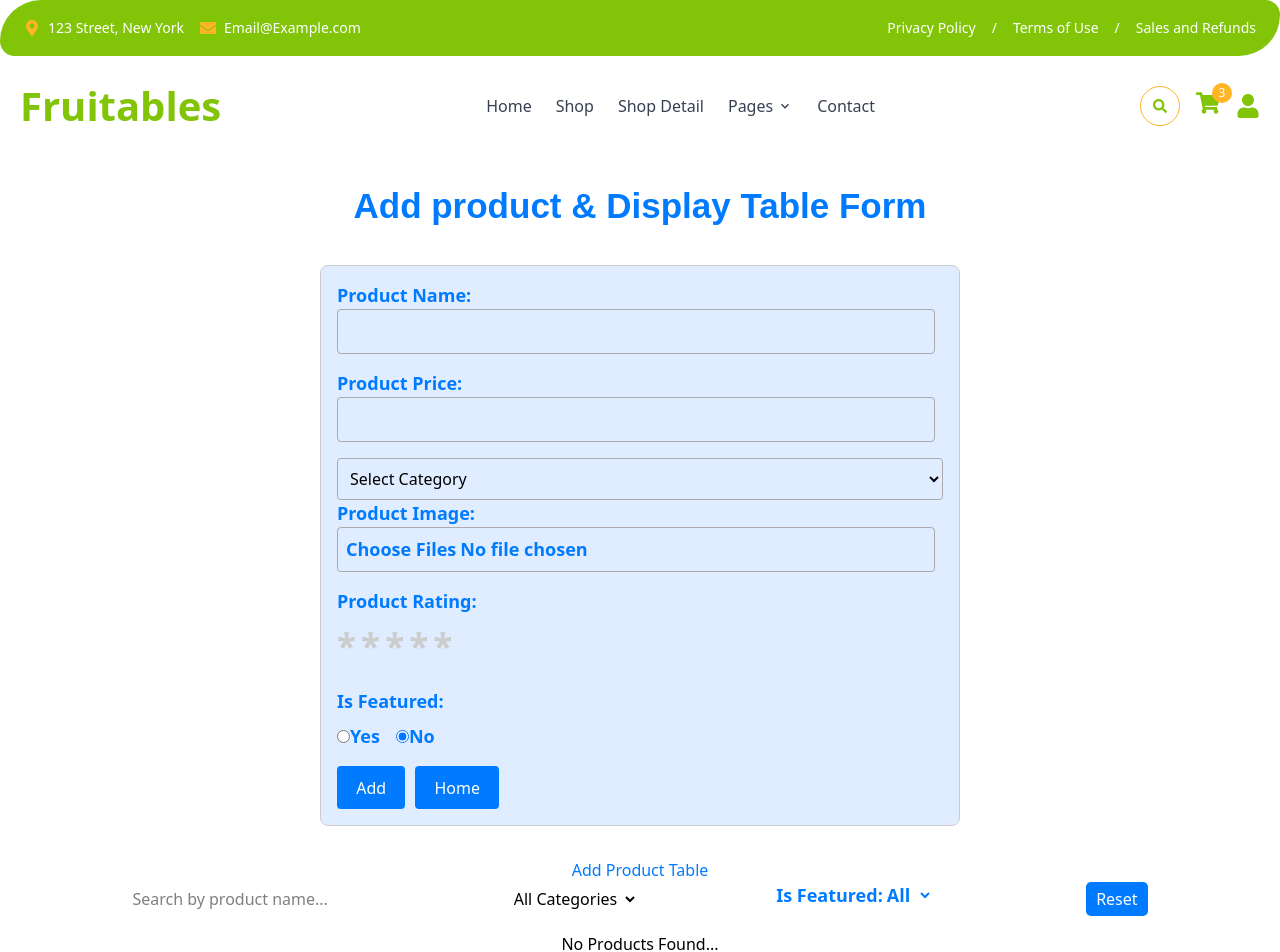
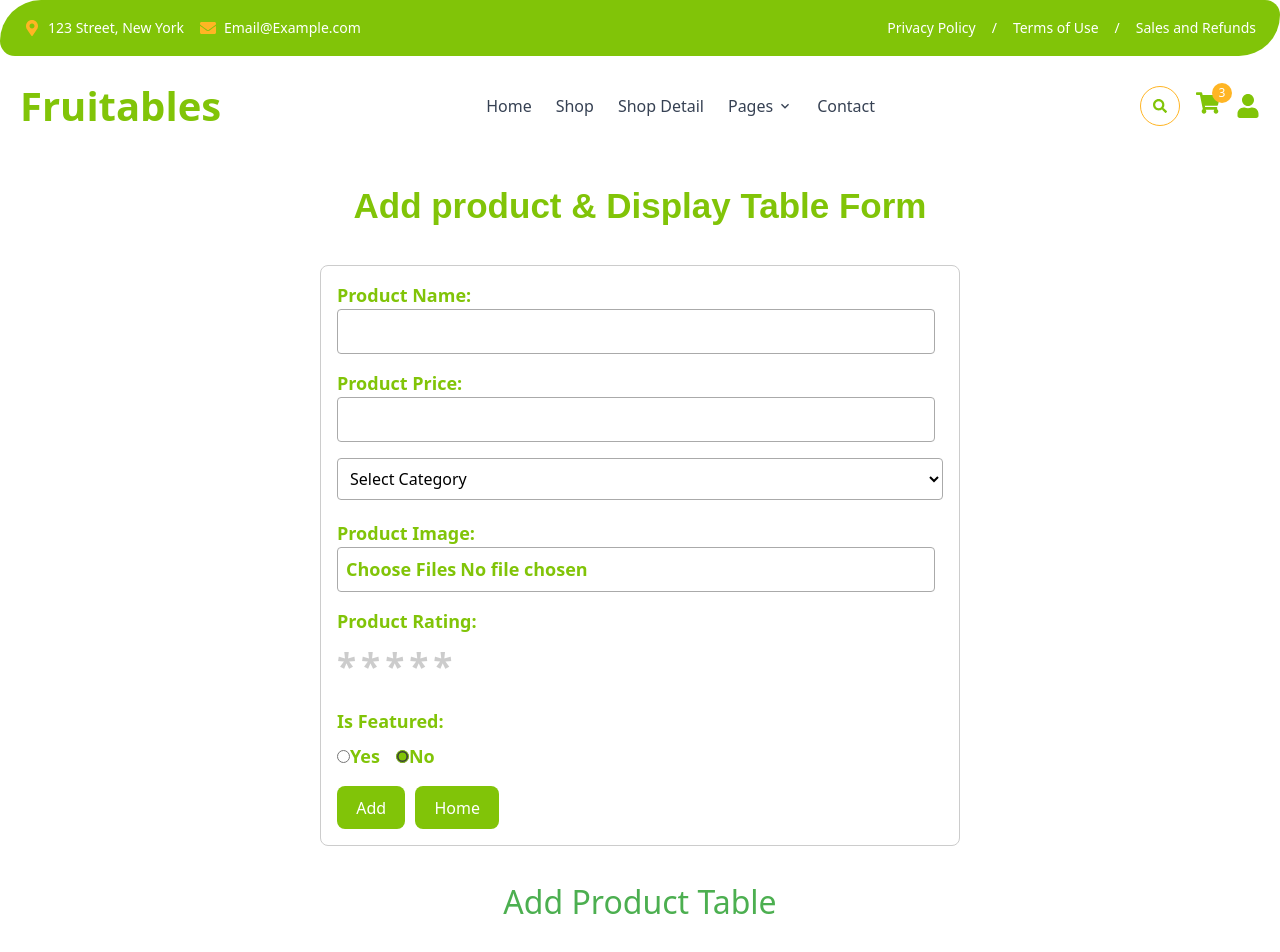
Before and after one commit to NadeemAshraf123/Organic-Fruitables, a React (Vite) app: page /add-product in a window 1280 px wide. Shown: the top 952 px of the page. Built offline with nearby package versions, Linux system fonts and the light colour scheme.

Commit message:
add category page and add product page ui setting

```diff
--- a/package.json
+++ b/package.json
@@ -12,7 +12,7 @@
   "dependencies": {
     "@fortawesome/fontawesome-free": "^7.0.0",
     "@tailwindcss/vite": "^4.1.11",
-    "lucide-react": "^0.539.0",
+    "lucide-react": "^0.541.0",
     "react": "^19.1.1",
     "react-dom": "^19.1.1",
     "react-icons": "^5.5.0",
--- a/src/pages/AddProduct.module.css
+++ b/src/pages/AddProduct.module.css
@@ -6,22 +6,21 @@
   border: 1px solid #ccc;
   border-radius: 8px;
   background-color: #E0ECFF;
-}
-
-.formGroup {
-  margin-bottom: 1rem;
+  background-color: white;
 }
 
 .categorypageheading {
     text-align: center;
-    color: rgb(11, 127, 236);
-    color: #0056B3;
+    /* color: rgb(11, 127, 236); */
+    /* color: #0056B3; */
+
 }
 
 .label {
   display: block;
   margin-bottom: 0.5rem;
   font-weight: 600;
+  color: #81C408;
 }
 
 .input {
@@ -40,16 +39,18 @@
 
 .button {
   padding: 0.6rem 1.2rem;
-  background-color: #007bff;
+  /* background-color: #007bff; */
+  background-color: #81C408;
   color: white;
   border: none;
-  border-radius: 4px;
+  border-radius: 8px;
   cursor: pointer;
   margin-right: 10px;
 }
 
 .button:hover {
-  background-color: #0056b3;
+  /* background-color: #0056b3; */
+  background-color: #4CAF50;
 }
 
 .formContainer {
@@ -60,10 +61,14 @@
   margin-bottom: 1rem;
   padding-right: 0.5rem;
 }
+.productImageDiv{
+  margin-top: 20px;
+}
 .input:focus {
   outline: none;
-  border-color: #66afe9;
-  box-shadow: 0 0 4px rgba(102, 175, 233, 0.6);
+  /* border-color: #66afe9; */
+  border-color: #81C408;
+  /* box-shadow: 0 0 4px rgba(102, 175, 233, 0.6);  */
 }
 
 
@@ -87,6 +92,10 @@
 .star:hover {
   color: gold;
 }
+input[type="radio"] {
+  background-color: white;
+  accent-color: #81C408;
+}
 
 
 
@@ -101,6 +110,7 @@
 }
 .ProductPageSearchInputfields {
     margin-right: 10px;
+    border: 1px solid #81C408;
 }
 
 .ProductPageSearchInputfields{
@@ -114,9 +124,13 @@
 
 .ProductPageSearchInputfields:focus{
 
-  /* border-color: #0b7fdf;
+  /* border-color: #0b7fdf; */
+  border-color: #81C408;
   outline: none;
-  color: #66afe9; */
+  color: #81C408;
+}
+.Featured {
+  color: #81C408;
 
 }
 
@@ -124,7 +138,8 @@
 .resetbutton{
   margin-left: 25px;
   padding: 5px 10px ;
-  background-color: #007bff;
+  /* background-color: #007bff; */
+  background-color: #81C408;
   color:white ;
   border: none;
   border-radius: 5px;
@@ -138,7 +153,8 @@
 .Allbuttonsgeneralstyling {
   cursor: pointer;
   border: none;
-  background-color: #2b7eeb;
+  /* background-color: #2b7eeb; */
+  background-color: #81C408;
   border-radius: 6px;
   color: white;
   padding: 8px 8px;
@@ -147,7 +163,10 @@
 .AddProductstableheading {
   text-align: center;
   color: #4CAF50;
-  color: #007bff;
+  /* color: #007bff; */
+  font-size: xx-large;
+  font: 800;
+  margin-bottom: 50px;
 }
 
 .table {
@@ -167,8 +186,8 @@
 }
 
 .table th {
-  background-color: #4CAF50;
-  background-color: #007bff;
+  background-color: #81C408;
+  /* background-color: #007bff; */
   color: white;
 
 }
@@ -211,7 +230,8 @@
 .modalContent h3 {
   margin-bottom: 1.5rem;
   text-align: center;
-  color: #007bff;
+  /* color: #007bff; */
+  color: #81C408;
   font-size: 1.4rem;
 }
 
@@ -250,12 +270,14 @@
 }
 
 .modalsavebutton {
-  background-color: #1f7af0;
+  /* background-color: #1f7af0; */
+  background-color: #81C408;
   color: white;
 }
 
 .modalsavebutton:disabled {
-  background-color: #5d99e7;
+  /* background-color: #5d99e7; */
+  background-color: #81C408;
   cursor: not-allowed;
 }
 
@@ -266,10 +288,14 @@
 
 .radioGroup label {
   margin-right: 1rem;
+  color: #81C408;
 }
 
 .modalinput:focus {
   outline: none;
-  border-color: #66afe9;
-  box-shadow: 0 0 4px rgba(102, 175, 233, 0.6);
+  /* border-color: #66afe9; */
+  border-color: #81C408;
+  /* box-shadow: 0 0 4px rgba(102, 175, 233, 0.6);  */
+  box-shadow: 0 0 4px rgba(3, 255, 41, 0.6);
+
 }
--- a/src/pages/AddProductCategory.module.css
+++ b/src/pages/AddProductCategory.module.css
@@ -34,7 +34,8 @@
 
 .button {
   padding: 0.6rem 1.2rem;
-  background-color: #007bff;
+  /* background-color: #007bff; */
+  background-color: #81C408;
   color: white;
   border: none;
   border-radius: 4px;
@@ -43,7 +44,8 @@
 }
 
 .button:hover {
-  background-color: #0056b3;
+  /* background-color: #0056b3; */
+  background-color: #28a745;
 }
 
 
@@ -59,15 +61,19 @@
 .categorypagesearchinputfields {
   border-radius: 6px;
   padding: 4px;
+  border: 1px solid #81C408;
 
 }
 .categorypagesearchinputfields::placeholder{
-  color: #0056B3;
+  /* color: #0056B3; */
+  color: #81C408;
 }
 .categorypagesearchinputfields:focus {
-  border-color: #0b7fdf;
+  /* border-color: #0b7fdf; */
+  border-color: #81C408;
   outline: none;
-  color: #66afe9;
+  /* color: #66afe9; */
+  color: #81C408;
 }
 
 
@@ -82,7 +88,8 @@
 
 .categorypagesearchbars, label{
 
-  color: #007bff;
+  /* color: #007bff; */
+  color: #81C408;
   font-size: large;
   font-weight: 600;
 }
@@ -92,7 +99,8 @@
 .resetbutton{
   margin-left: 25px;
   padding: 5px 10px ;
-  background-color: #007bff;
+  /* background-color: #007bff; */
+  background-color: #81C408;
   color:white ;
   border: none;
   border-radius: 5px;
@@ -102,7 +110,8 @@
 
 }
 .resetbutton:hover{
-  background-color: #0056B3;
+  /* background-color: #0056B3; */
+  background-color: #28a745;
 }
 
 
@@ -111,8 +120,9 @@
     font-size: 40px;
     font: bolder;
     text-align: center;
-    color: rgb(11, 127, 236);
-    color: #0056B3;
+    /* color: rgb(11, 127, 236); */
+    /* color: #0056B3; */
+    color: #81C408;
 
 }
 .table {
@@ -132,11 +142,13 @@
 }
 
 .table th {
-  background-color: #007bff;
+  /* background-color: #007bff; */
+  background-color: #81C408;
   color: white;
 }
 .categoryeditbutton {
-  background-color: #007bff;
+  /* background-color: #007bff; */
+  background-color: #81C408;
   color: white;
   border: none;
   border-radius: 8px;
@@ -178,7 +190,9 @@
   margin-bottom: 1.5rem;
   text-align: center;
   font-size: 1.4rem;
-  color: #007bff;
+  /* color: #007bff; */
+  color: #81C408;
+
 }
 
 .modalinput {
@@ -194,8 +208,9 @@
 
 .modalinput:focus {
   outline: none;
-  border-color: #66afe9;
-  box-shadow: 0 0 4px rgba(102, 175, 233, 0.6);
+  /* border-color: #66afe9; */
+  border-color: #81C408;
+  /* box-shadow: 0 0 4px rgba(102, 175, 233, 0.6); */
 }
 
 .modalformGroup {
--- a/src/pages/AddProductPage.tsx
+++ b/src/pages/AddProductPage.tsx
@@ -166,11 +166,6 @@ const AddProductPage = () => {
   };
 
 
-
-
-
-
-
   const deleteProduct = (id: string) => {
     const filtered = tableProducts.filter((p) => p.id !== id);
     localStorage.setItem("products", JSON.stringify(filtered));
@@ -228,7 +223,7 @@ const AddProductPage = () => {
   return (
     <>
       {/* add product  */}
-      <h3 style={{ textAlign: 'center', color: '#007BFF', marginTop:"180px", fontFamily:"sans-serif",fontSize:"35px",fontWeight:"bolder"}}>Add product & Display Table Form</h3>
+      <h3 style={{ textAlign: 'center', color: '#81C408', marginTop:"180px", fontFamily:"sans-serif",fontSize:"35px",fontWeight:"bolder"}}>Add product & Display Table Form</h3>
 
 
       <form onSubmit={handleSubmit} className={styles.formContainer}>
@@ -262,33 +257,6 @@ const AddProductPage = () => {
           )}
         </div>
 
-        {/* <div className={styles.formGroup}>
-          <label className={styles.label}>
-            Category:
-            <select
-              multiple
-              value={productCategory}
-              onChange={(e) => {
-                const selectedValues = Array.from(e.target.selectedOptions, option => option.value);
-                setProductCategory(selectedValues);
-              }}
-              className={styles.input}
-            >
-              <option value="" disabled hidden>Select Category</option>
-              {usersCategories
-                .filter((category) => category.isActive === true)
-                .map((category, index) => (
-                  <option key={index} value={category.id}>
-                    {category.name}
-                  </option>
-                ))}
-            </select>
-          </label>
-          {errors.productCategory && (
-            <div className={styles.errorText}>{errors.productCategory}</div>
-          )}
-        </div> */}
-
         <select
           value={productCategory?.id || ""}
           onChange={(e) => {
@@ -309,6 +277,7 @@ const AddProductPage = () => {
 
 
         <div className={styles.formGroup}>
+          <div className={styles.productImageDiv}></div>
           <label className={styles.label}>
             Product Image:
             <input
@@ -401,7 +370,7 @@ const AddProductPage = () => {
             ))}
         </select>
 
-        <label htmlFor="featuredSelect">
+        <label htmlFor="featuredSelect" className={styles.Featured}>
           Is Featured:
           <select
             value={searchFeatured}
```
Also changed, not shown: 1 other file (tests, documents, lock files or other folders).
